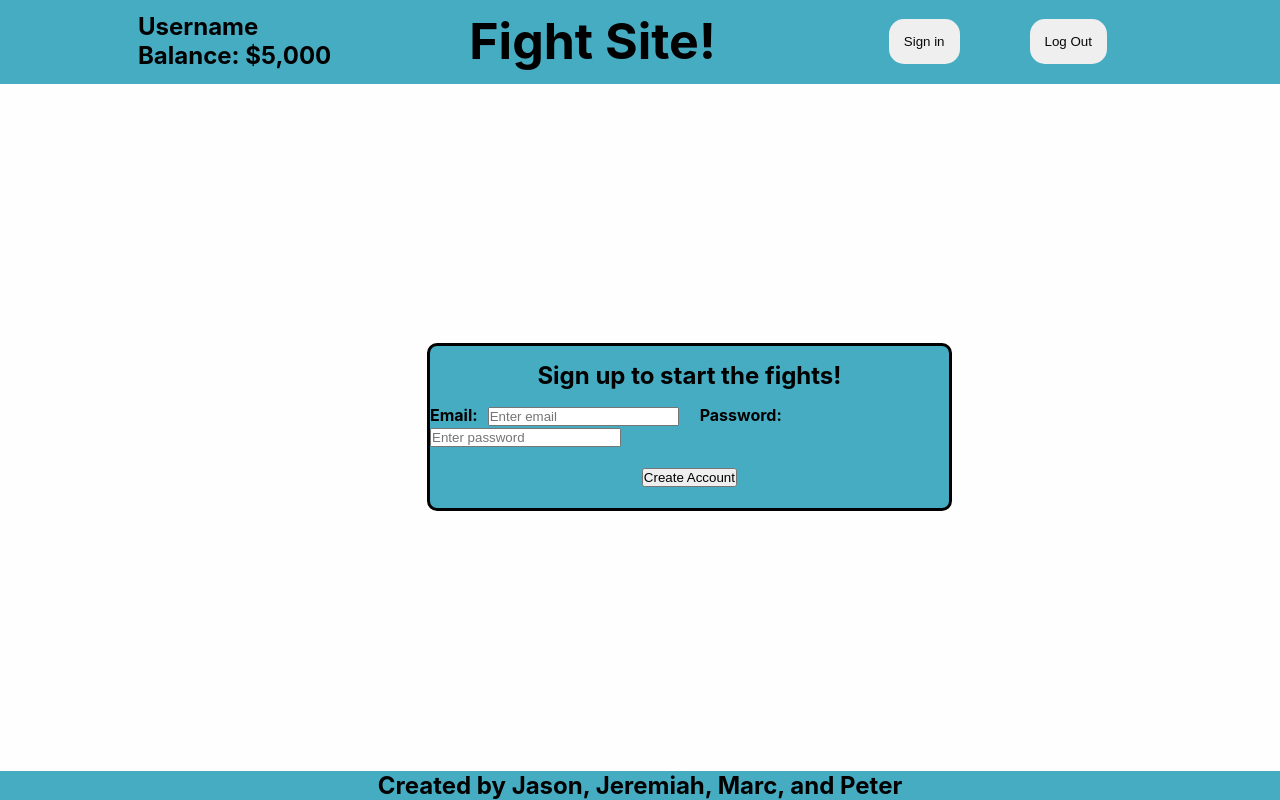
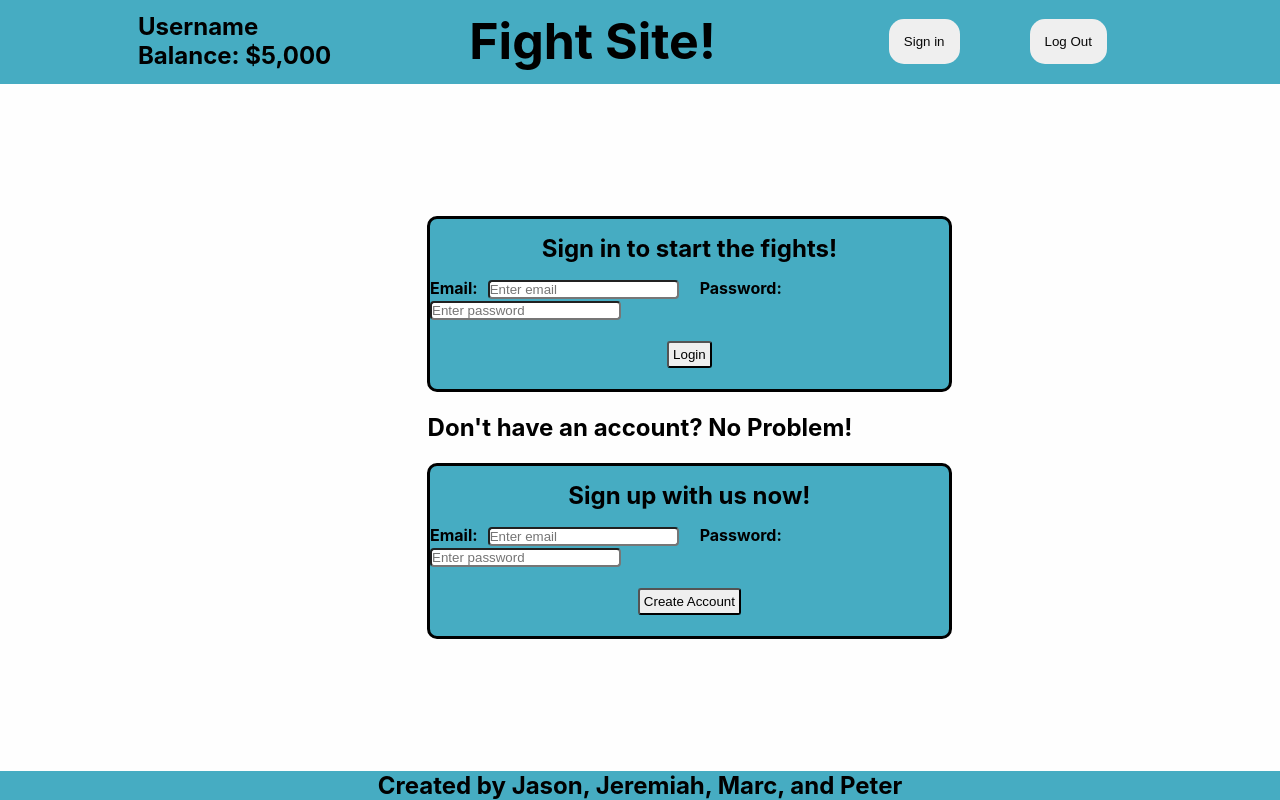
Before and after one commit to fightsite/fightsite1.0, a React (Create React App) app in the folder client/: page / in a window 1280 px wide. Built offline with nearby package versions, Linux system fonts and the light colour scheme.

Commit message:
Sign in and Sign up basic forms complete. Need a LOT of work for media queries.

```diff
--- a/client/src/components/sign-in.js
+++ b/client/src/components/sign-in.js
@@ -2,9 +2,10 @@ import React from 'react';
 
 function signIn () {
     return (
-        <section className="signIn-form-main-container">
+    <main>
+        <section className="signIn-form-main-container1">
             <div className="form-title">
-                <h2>Sign up to start the fights!</h2>
+                <h2>Sign in to start the fights!</h2>
             </div>
             <div className="form-info">
                 <form className="form">
@@ -14,11 +15,34 @@ function signIn () {
                     <label for="password"><b className="pass-title">Password:</b></label>
                     <input type="password" placeholder="Enter password" name="password" required/>
                     <div className="btn-div">
-                        <button type="submit">Create Account</button>
+                        <button className="signIn-btns" type="submit">Login</button>
                     </div>
                 </form>
             </div>
         </section>
+        <section className="divider">
+            <div>
+                <h2>Don't have an account? No Problem!</h2>
+            </div>
+        </section>
+        <section className="signIn-form-main-container2">
+            <div className="form-title">
+                <h2>Sign up with us now!</h2>
+            </div>
+            <div className="form-info">
+                <form className="form">
+                    <label for="email"><b>Email:</b></label>
+                    <input type="text" placeholder="Enter email" name="email" required/>
+
+                    <label for="password"><b className="pass-title">Password:</b></label>
+                    <input type="password" placeholder="Enter password" name="password" required/>
+                    <div className="btn-div">
+                        <button className="signIn-btns" type="submit">Create Account</button>
+                    </div>
+                </form>
+            </div>
+        </section>
+    </main>
     )
 };
 
--- a/client/src/index.css
+++ b/client/src/index.css
@@ -228,7 +228,7 @@ code {
 }
 
 /* sign-in style start */
-.signIn-form-main-container {
+.signIn-form-main-container1 {
   display: flex;
   flex-direction: column;
   align-items: center;
@@ -239,6 +239,21 @@ code {
   margin-left: 427px;
   border-radius: 10px;
   background-color: #46acc2;
+  margin-top: 40px;
+}
+
+.signIn-form-main-container2 {
+  display: flex;
+  flex-direction: column;
+  align-items: center;
+  border: 10px;
+  border-style: solid;
+  border-width: 3px;
+  width: 41%;
+  margin-left: 427px;
+  border-radius: 10px;
+  background-color: #46acc2;
+  margin-bottom: 40px;
 }
 
 .form-title {
@@ -251,12 +266,25 @@ code {
 
 .form input {
   padding-right: 10px;
+  border-radius: 4px;
 }
 
 .btn-div {
   display: flex;
     justify-content: center;
     margin: 21px;
+}
+
+.signIn-btns {
+  border-radius: 3px;
+  padding: 4px;
+}
+
+.divider {
+  display: flex;
+  justify-content: center;
+  margin-top: 21px;
+  margin-bottom: 21px;
 }
 
 .pass-title {
```
